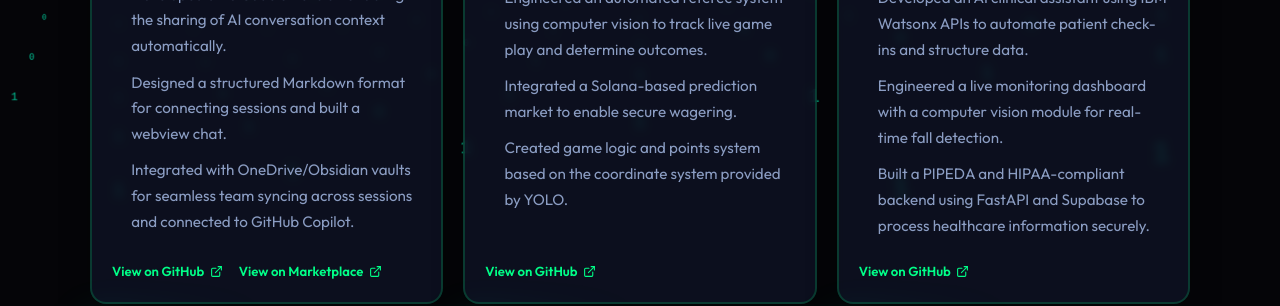
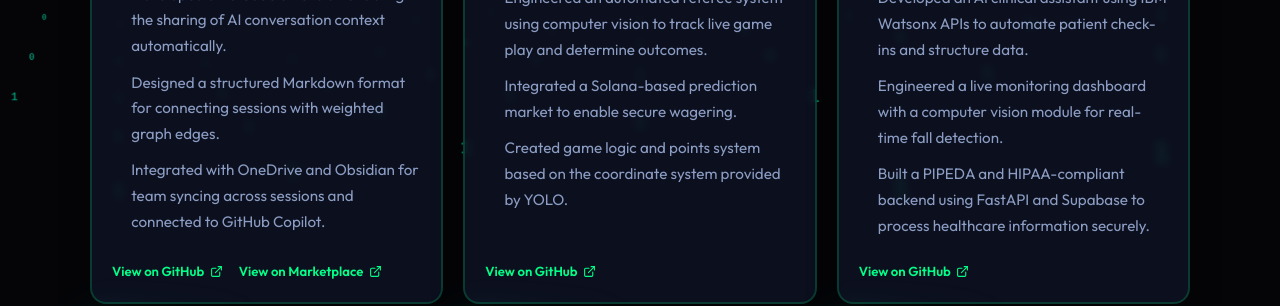
Before and after one commit to ZayaanB/Zayaan, a Next.js app: page /ZayaanBhanwadia/projects in a window 1280 px wide. Shown: the part 594-900 px from the top of the page. Built offline with nearby package versions, Linux system fonts and the light colour scheme.

Commit message:
updated resume and project entry

```diff
--- a/app/projects/page.tsx
+++ b/app/projects/page.tsx
@@ -33,8 +33,8 @@ const projects: Array<{
     badge: null,
     bullets: [
       'Developed a VS Code extension enabling the sharing of AI conversation context automatically.',
-      'Designed a structured Markdown format for connecting sessions and built a webview chat.',
-      'Integrated with OneDrive/Obsidian vaults for seamless team syncing across sessions and connected to GitHub Copilot.',
+      'Designed a structured Markdown format for connecting sessions with weighted graph edges.',
+      'Integrated with OneDrive and Obsidian for team syncing across sessions and connected to GitHub Copilot.',
     ],
     link: 'https://github.com/ZayaanB/Context-Sync',
     marketplaceLink: 'https://marketplace.visualstudio.com/items?itemName=ZayaanBhanwadia.context-sync&ssr=false#overview',
```
Also changed, not shown: 1 other file (tests, documents, lock files or other folders).
